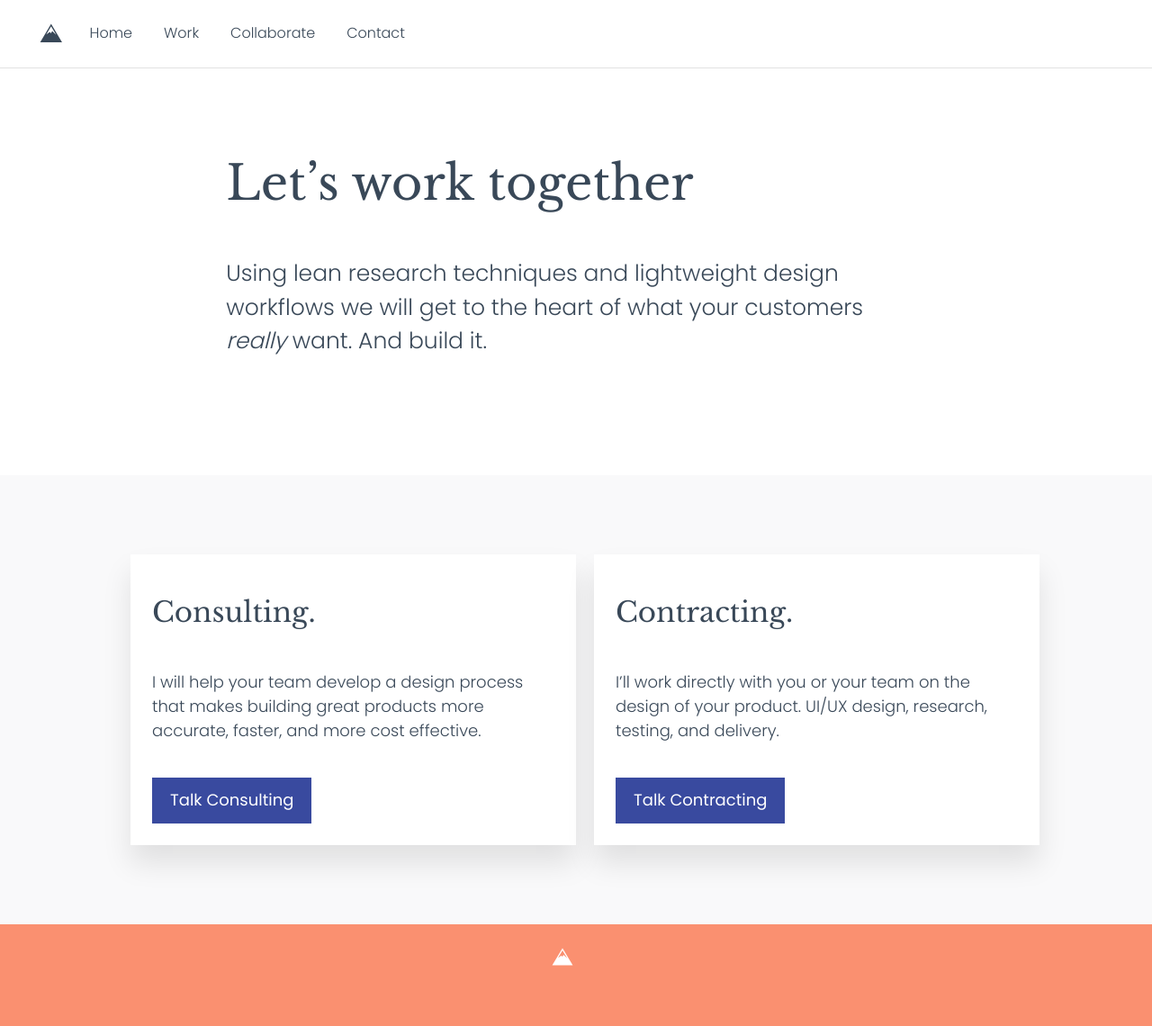
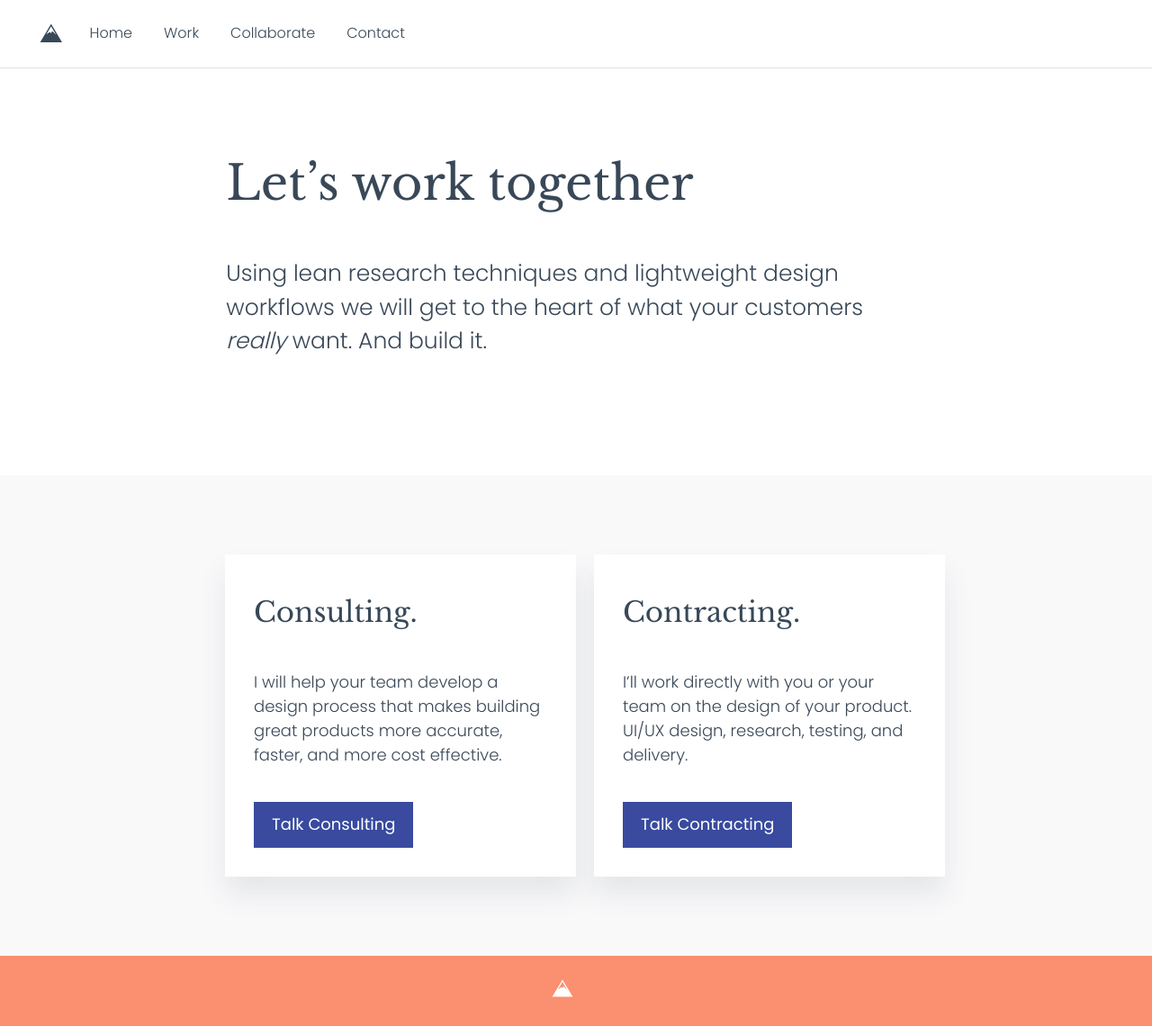
Before and after one commit to sgd/sgd.github.io, a Jekyll site: the page built from work-together.html, in a window 1280 px wide. Shown: the whole page at 90% size. Built offline with Jekyll 4.4.1, drawn with Linux system fonts in a browser that asks for light colours; before the commit the page ends 1105 px from its top, so only the background shows below that.

Commit message:
Better mobile and shadows

```diff
--- a/_sass/_buttons.scss
+++ b/_sass/_buttons.scss
@@ -11,7 +11,7 @@
 
   &:hover {
     background: #192A7D;
-    box-shadow: 0 2px 20px rgba(0,0,0, 0.3);
+    box-shadow: 0 2px 20px rgba($grey, 0.3);
   }
 }
 
@@ -27,6 +27,6 @@
   &:hover {
     background: #ffffff;
     text-decoration: underline;
-    box-shadow: 0 2px 20px rgba(0,0,0, 0.3);
+    box-shadow: 0 2px 20px rgba($grey, 0.3);
   }
 }
--- a/_sass/_work-together.scss
+++ b/_sass/_work-together.scss
@@ -24,8 +24,14 @@
 
 .collaborate__inner {
   display: flex;
-  @include grid-column(10);
-  @include grid-shift(1);
+  @include grid-column(8);
+  @include grid-shift(2);
+
+  @media only screen and
+  (max-width: $screen-md) {
+    @include grid-column(10);
+    @include grid-shift(1);
+  }
 
   @media only screen and
   (max-width: $screen-sm) {
@@ -36,8 +42,8 @@
 
   .card {
     @include grid-column(6);
-    box-shadow: 0 20px 30px rgba(0,0,0, 0.1);
-    padding: 0 24px 24px;
+    box-shadow: 0 20px 30px rgba($grey, 0.1);
+    padding: 0 32px 32px;
     background: #ffffff;
     box-sizing: border-box;
     flex: 1;
@@ -52,4 +58,9 @@
 
 .option__header {
   font-family: 'Libre Baskerville', sans-serif;
+
+  @media only screen and
+  (max-width: $screen-sm) {
+      font-size: 25px;
+  }
 }
```
